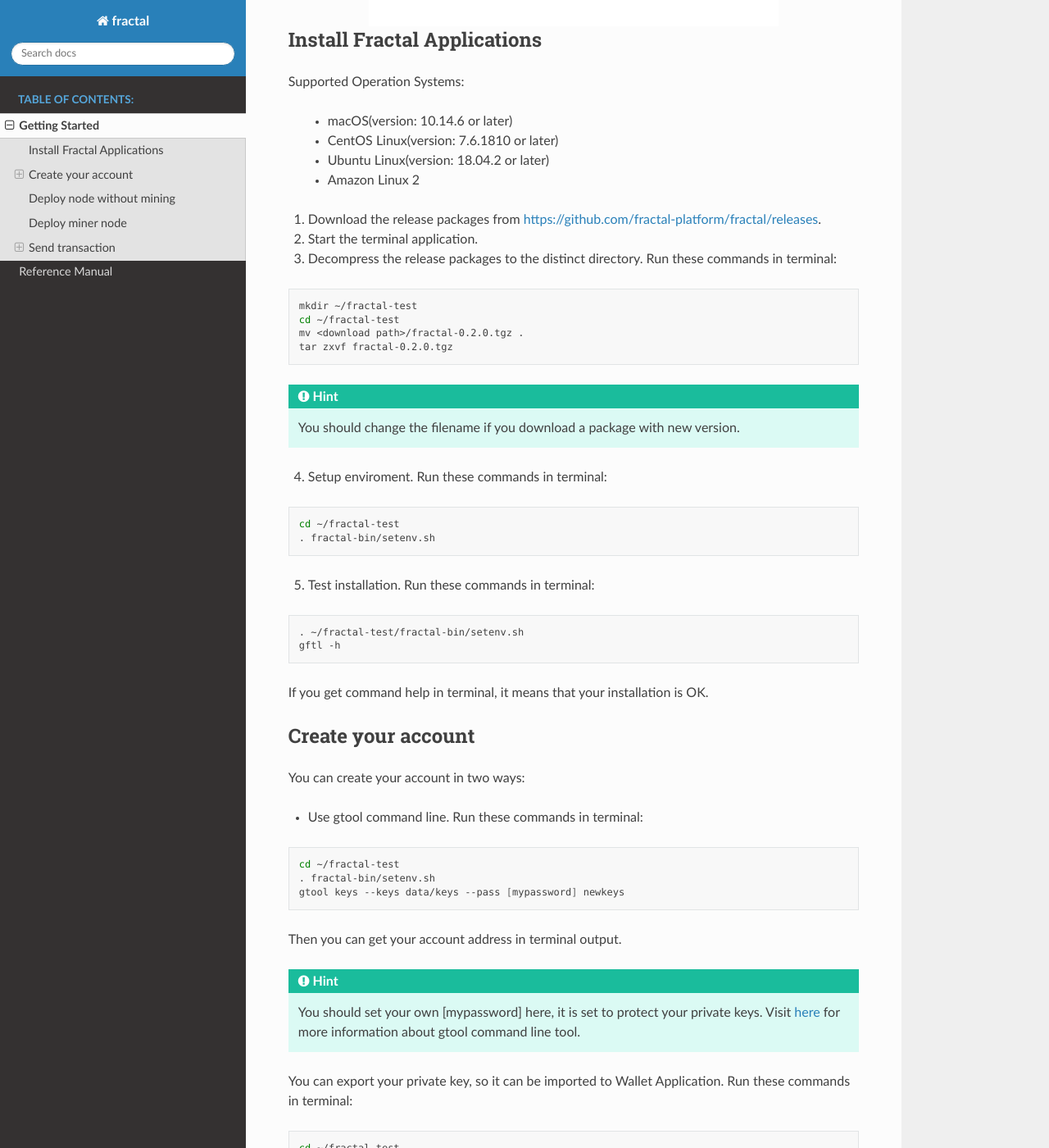
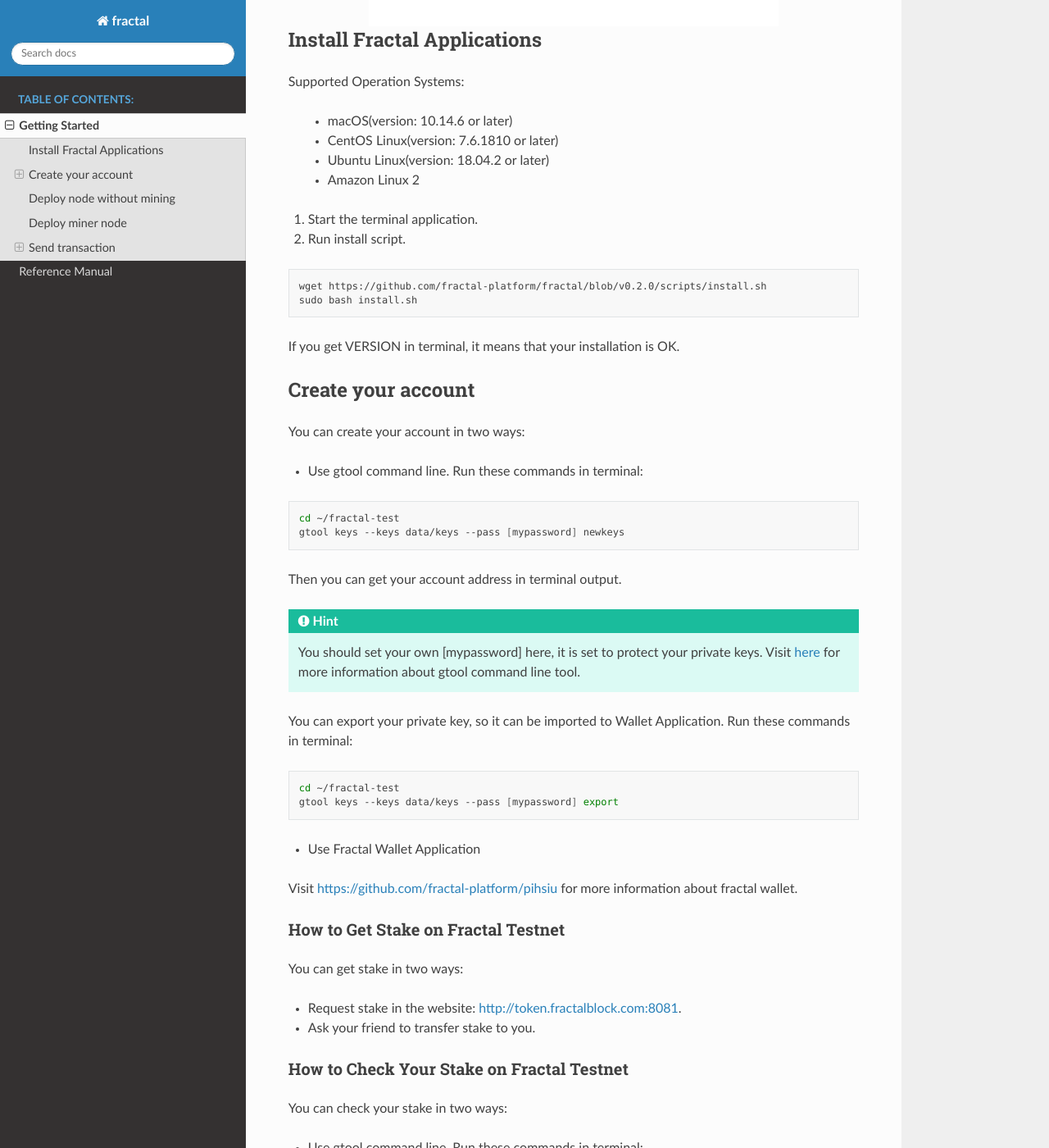
Before and after one commit to fractal-platform/fractal, a Sphinx documentation site: the page built from docs/guides/index.rst, in a window 1280 px wide and 1400 px high, scrolled down 734 px. Shown: the whole window at 82% size. Built offline with Sphinx 7.4.7 and the Read the Docs theme 2.0.0, drawn with Linux system fonts in a browser that asks for light colours; some of the changed text lies outside the part shown.

Commit message:
update docs; add install script

```diff
--- a/docs/guides/index.rst
+++ b/docs/guides/index.rst
@@ -24,34 +24,15 @@
     * Ubuntu Linux(version: 18.04.2 or later)
     * Amazon Linux 2
 
-1. Download the release packages from https://github.com/fractal-platform/fractal/releases.
-2. Start the terminal application.
-3. Decompress the release packages to the distinct directory. Run these commands in terminal:
+1. Start the terminal application.
+2. Run install script.
 
 .. code-block:: bash
 
-    mkdir ~/fractal-test
-    cd ~/fractal-test
-    mv <download path>/fractal-0.2.0.tgz .
-    tar zxvf fractal-0.2.0.tgz
+    wget https://github.com/fractal-platform/fractal/blob/v0.2.0/scripts/install.sh
+    sudo bash install.sh
 
-.. hint::   You should change the filename if you download a package with new version.
-
-4. Setup enviroment. Run these commands in terminal:
-
-.. code-block:: bash
-
-    cd ~/fractal-test
-    . fractal-bin/setenv.sh
-
-5. Test installation. Run these commands in terminal:
-
-.. code-block:: bash
-
-    . ~/fractal-test/fractal-bin/setenv.sh
-    gftl -h
-
-If you get command help in terminal, it means that your installation is OK.
+If you get VERSION in terminal, it means that your installation is OK.
 
 Create your account
 ------------------------------------------
@@ -62,7 +43,6 @@
 .. code-block:: bash
 
     cd ~/fractal-test
-    . fractal-bin/setenv.sh
     gtool keys --keys data/keys --pass [mypassword] newkeys
 
 Then you can get your account address in terminal output.
@@ -74,18 +54,17 @@
 .. code-block:: bash
 
     cd ~/fractal-test
-    . fractal-bin/setenv.sh
     gtool keys --keys data/keys --pass [mypassword] export
 
 * Use Fractal Wallet Application
 
-Visit https://github.com/fractal-platform/fractal-wallet for more information about fractal wallet.
+Visit https://github.com/fractal-platform/pihsiu for more information about fractal wallet.
 
 How to Get Stake on Fractal Testnet
 ^^^^^^^^^^^^^^^^^^^^^^^^^^^^^^^^^^^^^^^^^
 You can get stake in two ways:
 
-* Request stake in the website: http://token.fractalblock.com.
+* Request stake in the website: http://token.fractalblock.com:8081.
 * Ask your friend to transfer stake to you.
 
 How to Check Your Stake on Fractal Testnet
@@ -97,14 +76,13 @@
 .. code-block:: bash
 
     cd ~/fractal-test
-    . fractal-bin/setenv.sh
     gtool state --rpc [rpc address] --addr [account address] account
 
 Then you can get your account balance in terminal output.
 
 .. hint::   You should set [`rpc address <../refs/rpclist.html>`_] and [account address] here. [`rpc address <../refs/rpclist.html>`_] is http://127.0.0.1:8545 for local node. [account address] is the account address produced when you create your account. Visit `here <../refs/gtool.html>`_ for more information about gtool command line tool.
 
-* Find account details in the website: http://testnet.fractalblock.com.
+* Find account details in the website: http://testnet.fractalblock.com:8081.
 
 Deploy node without mining
 ------------------------------------------
@@ -113,7 +91,6 @@
 .. code-block:: bash
 
     cd ~/fractal-test
-    . fractal-bin/setenv.sh
     gftl --testnet --rpc --datadir data --unlock [mypassword]
 
 .. hint::   [mypassword] is the password when you create your account. Visit `here <../refs/gtool.html>`_ for more information about gtool command line tool.
@@ -123,7 +100,6 @@
 .. code-block:: bash
 
     cd ~/fractal-test
-    . fractal-bin/setenv.sh
     gtool block --rpc [rpc address] --height 0 query
 
 Then you can get the genesis block detail in terminal output.
@@ -138,7 +114,6 @@
 .. code-block:: bash
 
     cd ~/fractal-test
-    . fractal-bin/setenv.sh
     gtool keys --rpc [rpc address] --keys data/keys --pass [mypassword] --chainid [chainid] regminingkey
 
 .. hint::   [`rpc address <../refs/rpclist.html>`_] is http://127.0.0.1:8545 for local node. [mypassword] is the password when you create your account. [chainid] is 2 for testnet. Visit `here <../refs/gtool.html>`_ for more information about gtool command line tool.
@@ -148,7 +123,6 @@
 .. code-block:: bash
 
     cd ~/fractal-test
-    . fractal-bin/setenv.sh
     gftl --rpc --testnet --datadir data --unlock [mypassword] --mine
 
 .. hint::   [mypassword] is the password when you create your account. Visit `here <../refs/gtool.html>`_ for more information about gtool command line tool.
@@ -162,7 +136,6 @@
 .. code-block:: bash
 
     cd ~/fractal-test
-    . fractal-bin/setenv.sh
     gtool tx --rpc [rpc address] --keys data/keys --pass [mypassword] --to [account address] --value [number] --chainid [chainid] send
 
 .. hint::   [`rpc address <../refs/rpclist.html>`_] is http://127.0.0.1:8545 for local node. [mypassword] is the password when you create your account. [account address] is a valid account address. [number] is the token amount you want to transfer. [chainid] is 2 for testnet. Visit `here <../refs/gtool.html>`_ for more information about gtool command line tool.
```
Also changed, not shown: 1 other file.
